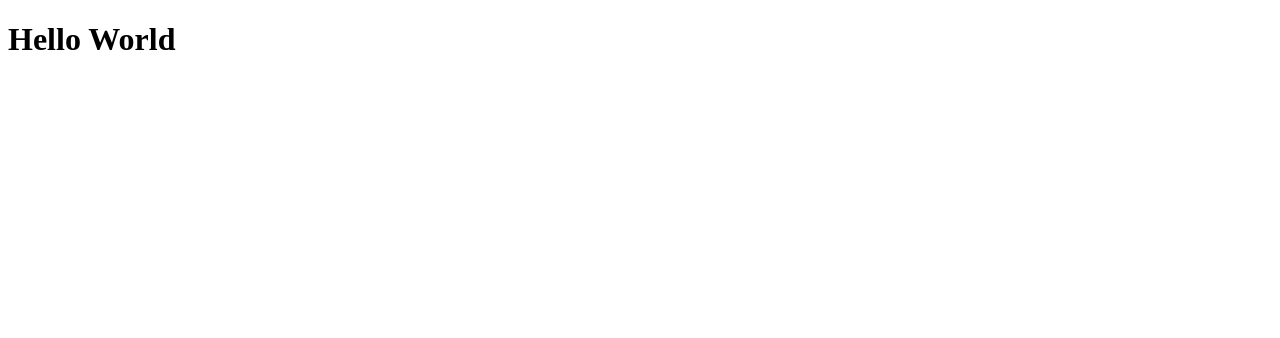
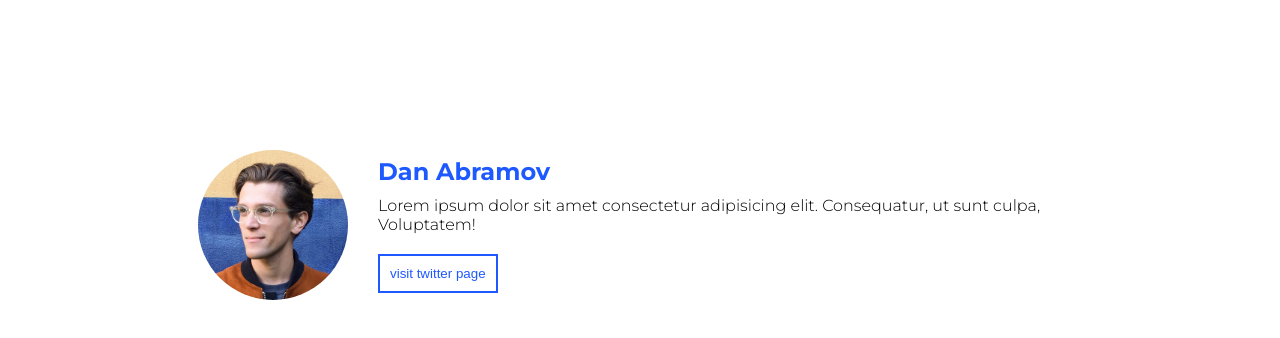
Before and after one commit to lukaszsmutek/react01, a React (Create React App) app: page / in a window 1280 px wide. Shown: the top 338 px of the page. Built offline with nearby package versions, Linux system fonts and the light colour scheme.

Commit message:
Create ListItem template

```diff
--- a/src/App.js
+++ b/src/App.js
@@ -1,8 +1,10 @@
 import React from 'react';
+import ListWrapper from './Components/ListWrapper/ListWrapper';
+import './index.css'
 
 const App = () => (
     <div>
-        <h1>Hello World</h1>
+        <ListWrapper/>
     </div>
 );
 
--- /dev/null
+++ b/src/Components/ListWrapper/ListItem/ListItem.css
@@ -0,0 +1,34 @@
+.listItem__wrapper {
+    list-style:none;
+    margin:0 0 30px;
+    padding:50px 30px;
+    display:flex;
+    align-items: center;
+}
+
+.listItem__image{
+    flex-shrink: 0;
+    margin-right:30px;
+    width:150px;
+    height:150px;
+    border-radius:50%;
+}
+
+.listItem__name {
+    margin:0;
+    color:#1E58FF;
+    font-weight: 700;
+}
+
+.listItem__description {
+    margin: 10px 0 20px;
+    font-weight: 300;
+}
+
+.listItem__button {
+    padding:10px;
+    font-weight: 500;
+    background: none;
+    border: 2px solid #1E58FF;
+    color:#1E58FF;
+}
--- /dev/null
+++ b/src/Components/ListWrapper/ListItem/ListItem.js
@@ -0,0 +1,17 @@
+import React from 'react';
+import './ListItem.css';
+import DanAbramovImage from '../../../assets/images/danabramov.jpg';
+
+const ListItem = () => (
+    <li className='listItem__wrapper'>
+        <img src={DanAbramovImage} className='listItem__image'/>
+        <div>
+            <h2 className='listItem__name'>Dan Abramov</h2>
+            <p className='listItem__description'>Lorem ipsum dolor sit amet consectetur adipisicing elit. Consequatur, ut sunt culpa, Voluptatem!</p>
+            <button className='listItem__button'>visit twitter page</button>
+        </div>
+    </li>
+);
+
+
+export default ListItem;
--- /dev/null
+++ b/src/Components/ListWrapper/ListWrapper.css
@@ -0,0 +1,4 @@
+.listWrapper__wrapper {
+    width:80vw;
+    margin:100px auto 0;
+}
--- /dev/null
+++ b/src/Components/ListWrapper/ListWrapper.js
@@ -0,0 +1,11 @@
+import React from 'react';
+import ListItem from './ListItem/ListItem';
+import './ListWrapper.css';
+
+const ListWrapper = () => (
+    <ul className='listWrapper__wrapper'>
+        <ListItem/>
+    </ul>
+);
+
+export default ListWrapper;
--- a/src/index.css
+++ b/src/index.css
@@ -1,13 +1,11 @@
-body {
-  margin: 0;
-  font-family: -apple-system, BlinkMacSystemFont, 'Segoe UI', 'Roboto', 'Oxygen',
-    'Ubuntu', 'Cantarell', 'Fira Sans', 'Droid Sans', 'Helvetica Neue',
-    sans-serif;
-  -webkit-font-smoothing: antialiased;
-  -moz-osx-font-smoothing: grayscale;
+@import url('https://fonts.googleapis.com/css2?family=Montserrat:wght@300;500;700&display=swap');
+
+*,*::before,*::after {
+  box-sizing: border-box;
 }
 
-code {
-  font-family: source-code-pro, Menlo, Monaco, Consolas, 'Courier New',
-    monospace;
+body {
+  margin:0;
+  padding:0;
+  font-family: 'Montserrat', sans-serif;
 }
```
Also changed, not shown: src/App.css (deleted, +0 -38 lines).
